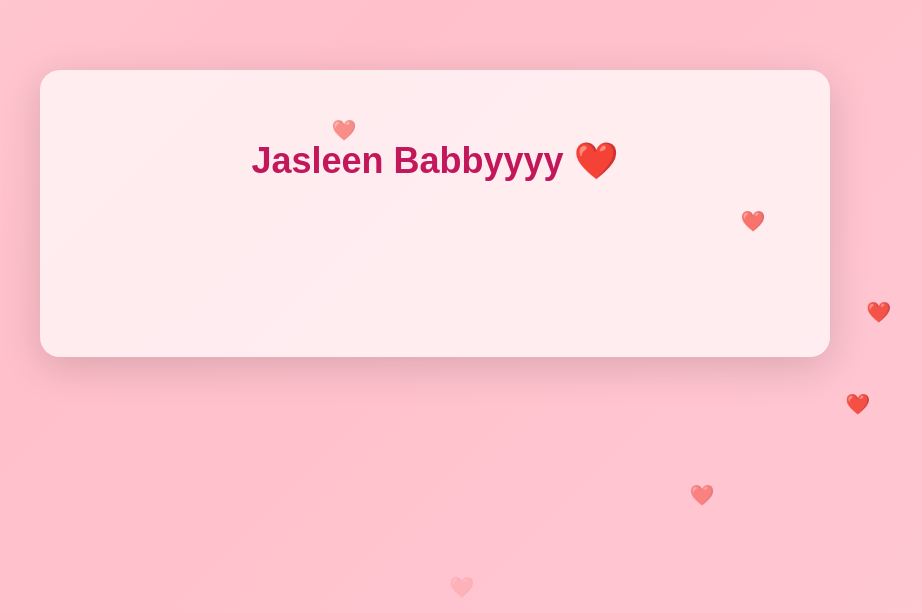
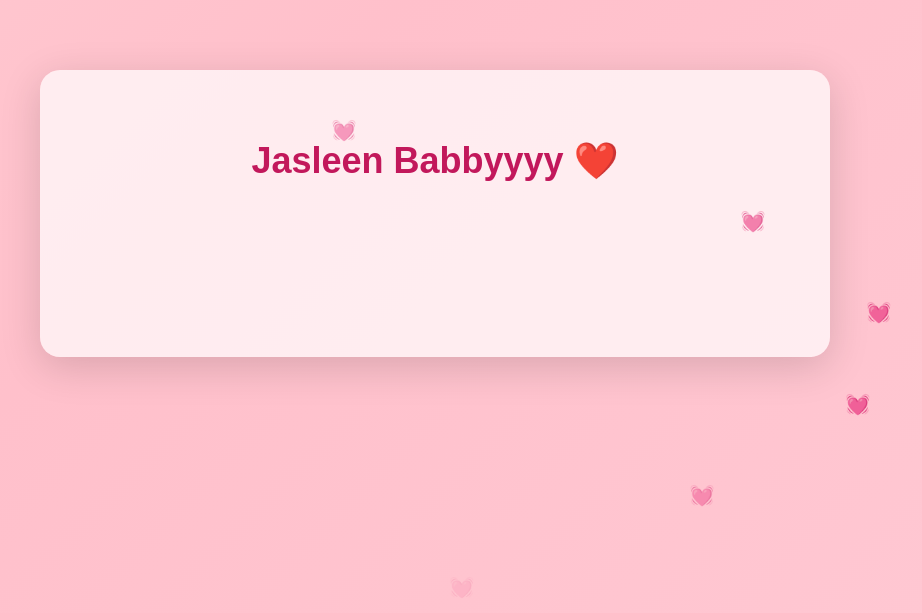
Before and after one commit to saksham8589-cpu/valentineformybaby, a plain HTML site: page index.html in a window 1280 px wide. Shown: the part 187-800 px from the top of the page, without its empty margins (205-1127 px from the left). Drawn offline with Linux system fonts and the light colour scheme.

Commit message:
Update index.html

```diff
--- a/index.html
+++ b/index.html
@@ -114,7 +114,7 @@ let loop = setInterval(showMessage,5000);
 setInterval(()=>{
     const heart=document.createElement("div");
     heart.className="heart";
-    heart.innerHTML="❤️";
+    heart.innerHTML="💓";
     heart.style.left=Math.random()*100+"vw";
     document.body.appendChild(heart);
 
```
